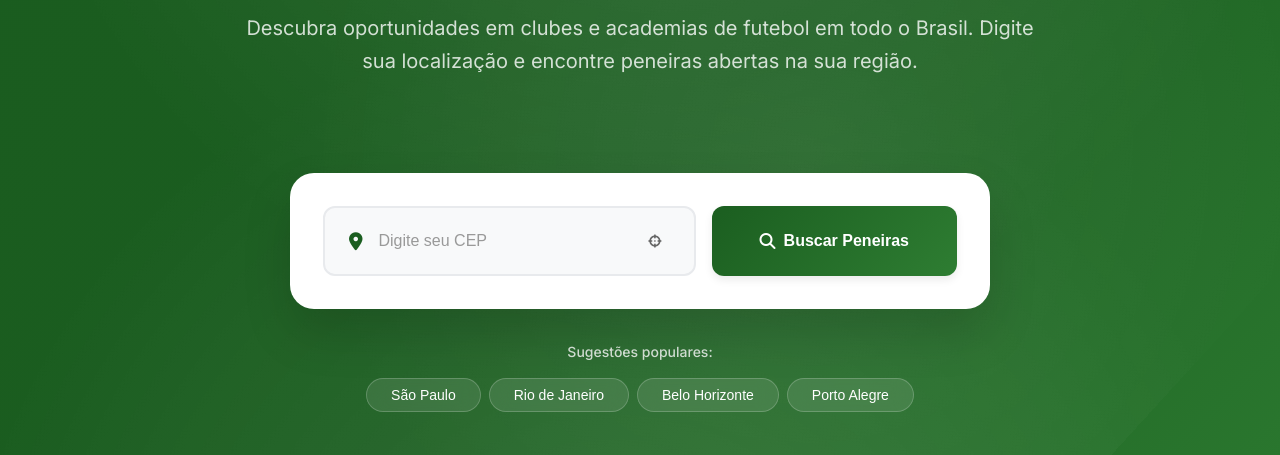
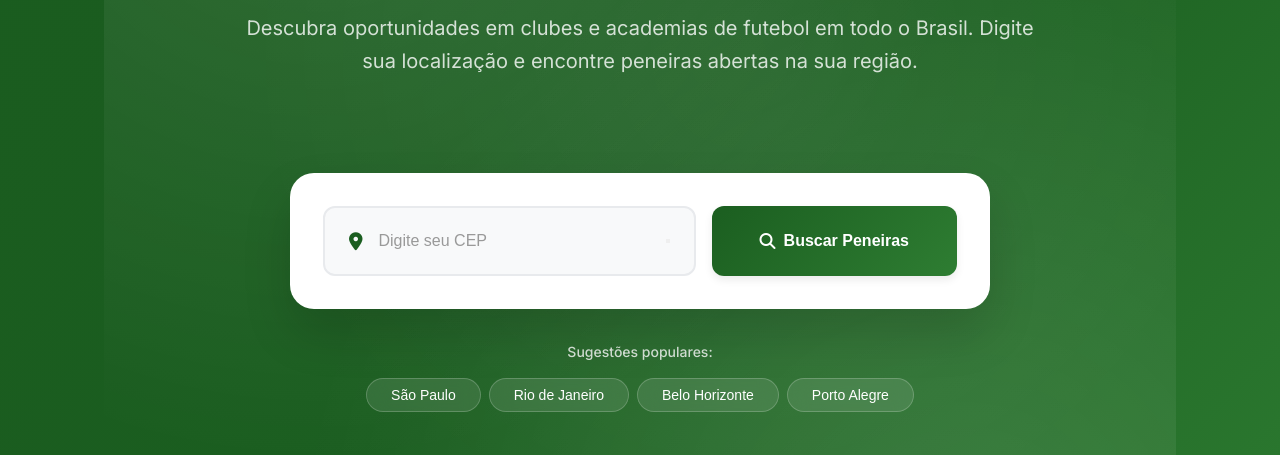
Before and after one commit to portalmei-br/pen15, a plain HTML site: page index.html in a window 1280 px wide. Shown: the part 345-800 px from the top of the page. Drawn offline with Linux system fonts and the light colour scheme.

Commit message:
Update index.html

```diff
--- a/index.html
+++ b/index.html
@@ -68,8 +68,8 @@
                                     placeholder="Digite seu CEP"
                                     class="search-input"
                                 >
-                                <button type="button" id="get-location-btn" class="location-btn" title="Usar minha localização atual">
-                                    <i class="fas fa-crosshairs"></i>
+                                <button type="button" id="" class="" title="">
+                                    <i class=""></i>
                                 </button>
                             </div>
                             <button type="button" id="search-btn" class="search-button">
```
